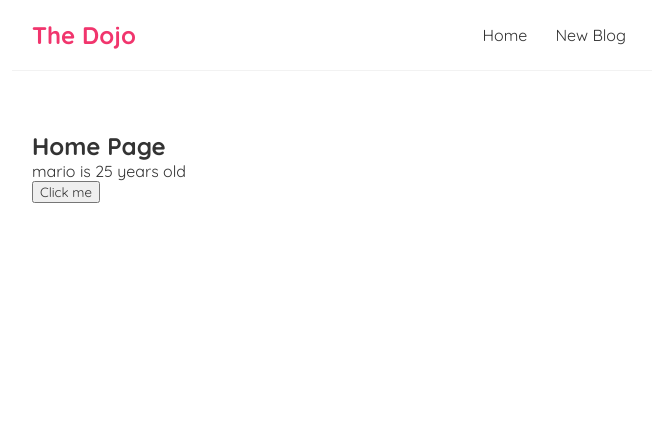
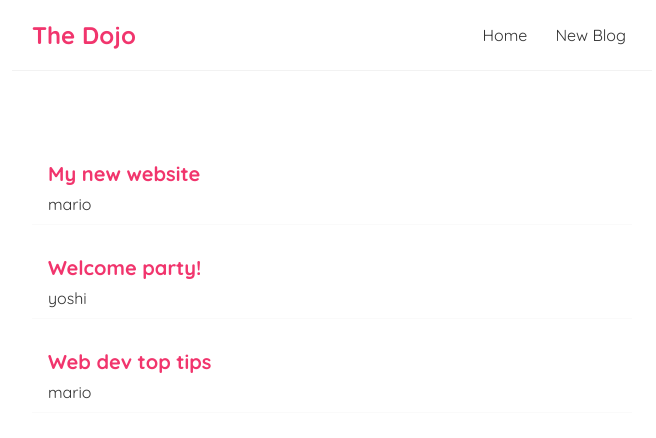
Before and after one commit to MNKanout/dojo_blog, a React (Create React App) app: page / in a window 1280 px wide. Shown: the top 438 px of the page, without its empty margins (308-964 px from the left). Built offline with nearby package versions, Linux system fonts and the light colour scheme.

Commit message:
Toturial-10

```diff
--- a/src/Home.js
+++ b/src/Home.js
@@ -3,26 +3,26 @@
 
 const Home = () => {
 
-    // let name = 'mario'
-    const [name, setName] = useState('mario');
-    const [age, setAge] = useState(25);
-
-    const handleClick = () => {
-        setName('luigi');
-        setAge(30);
-
-    }
+    const [blogs, setBlogs] = useState(
+        [
+            { title: 'My new website', body: 'lorem ipsum...', author: 'mario', id: 1 },
+            { title: 'Welcome party!', body: 'lorem ipsum...', author: 'yoshi', id: 2 },
+            { title: 'Web dev top tips', body: 'lorem ipsum...', author: 'mario', id: 3 }
+        ]
+    );
 
     return (
         <div className="home">
-            <h2>Home Page</h2>
-            <p>{name} is {age} years old</p>
-            <button onClick={handleClick}>Click me </button>
+            {
+                blogs.map(blog => (
+                    <div className="blog-preview" key={blog.id}>
+                        <h2>{blog.title}</h2>
+                        <p>{blog.author}</p>
+                    </div>
+                ))
+            }
         </div>
      );
 }
 
 export default Home;
-<div className="home">
-    <h2>Home Page</h2>
-</div>
--- a/src/index.css
+++ b/src/index.css
@@ -33,3 +33,18 @@
   margin: 40px auto;
   padding: 20px;
 }
+
+/* blog previews / list */
+.blog-preview {
+  padding: 10px 16px;
+  margin: 20px 0;
+  border-bottom: 1px solid #fafafa;
+}
+.blog-preview:hover {
+  box-shadow: 1px 3px 5px rgba(0,0,0,0.1);
+}
+.blog-preview h2 {
+  font-size: 20px;
+  color: #f1356d;
+  margin-bottom: 8px;
+}
```
